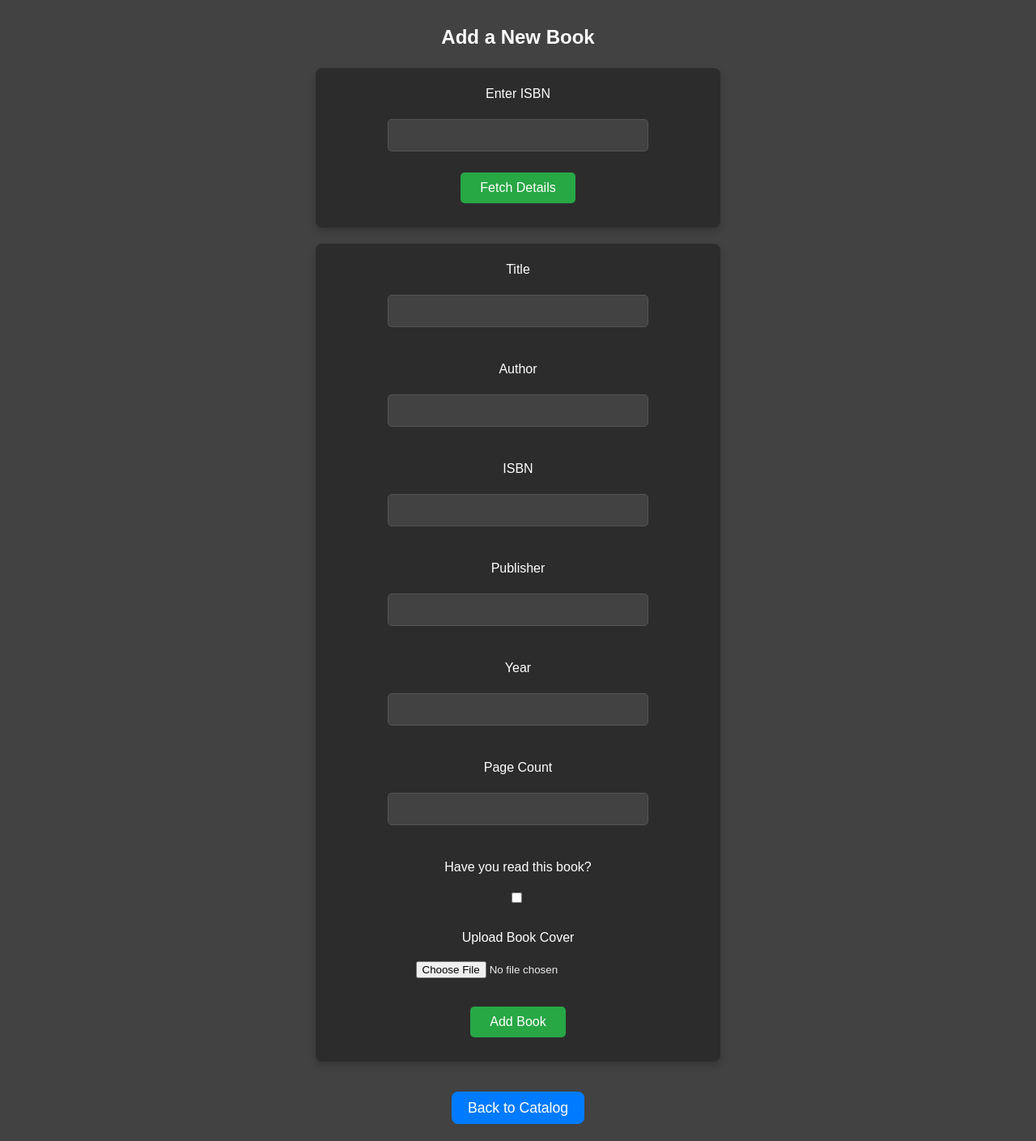
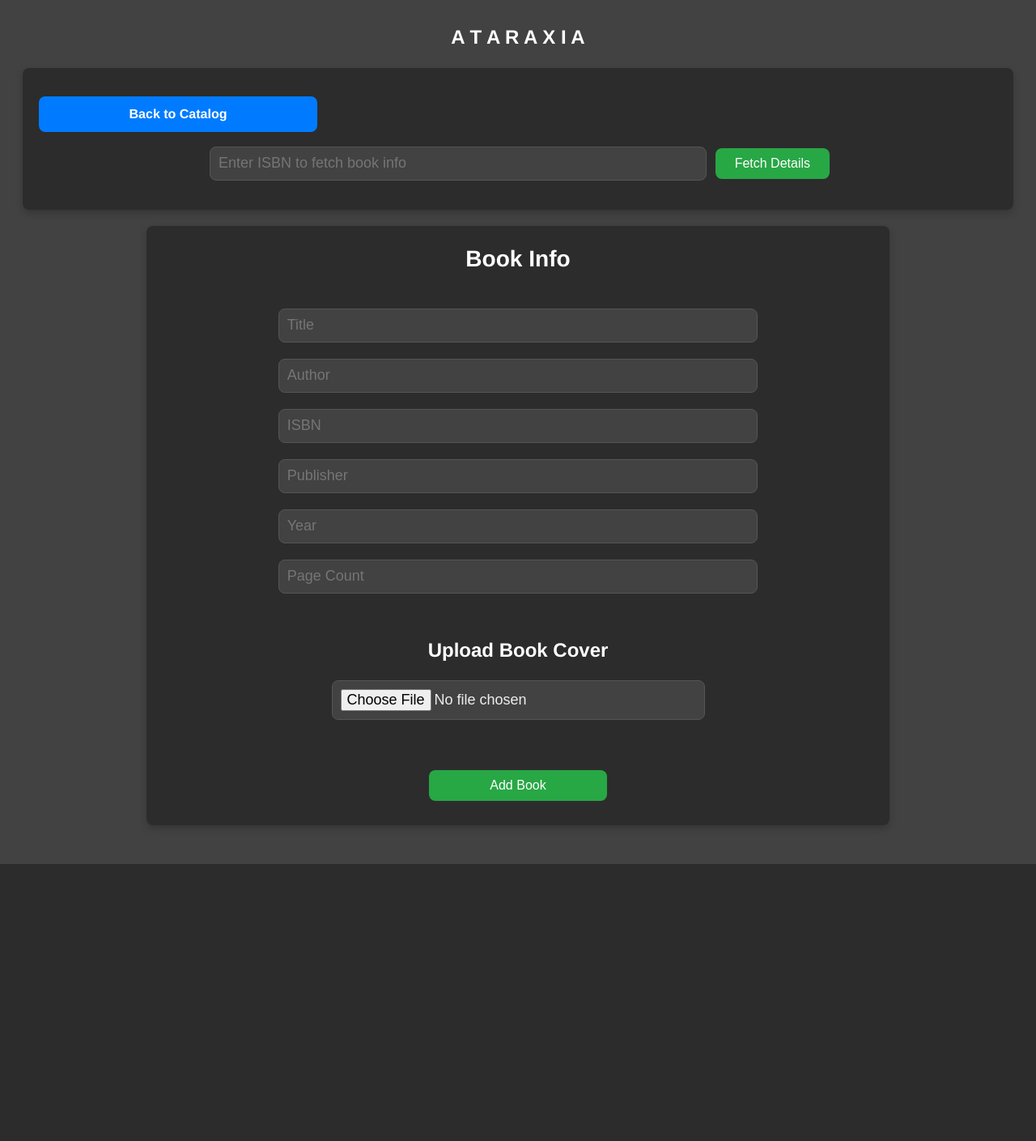
Before and after one commit to philcifone/libaraxia, a Flask app: page /add in a window 1280 px wide. Shown: the whole page at 81% size. After the commit the page ends 1067 px from the top, so only its background shows below. Run offline with Flask 3, Linux system fonts and the light colour scheme.

Commit message:
css tweaks, button layouts, form layouts, etc.

```diff
--- a/static/styles.css
+++ b/static/styles.css
@@ -8,7 +8,7 @@ h1, h2, h3, h4, h5, h6, p, ul, li, dl, dt, dd, blockquote, figure, figcaption, p
 }
 
 body {
-    font-family: Arial, Helvetica, sans-serif;
+    font-family: Helvetica, sans-serif;
     font-size: 16px;
     line-height: 1.5;
     background-color: #424242;
@@ -18,32 +18,40 @@ body {
 
 /* Center the form */
 form {
-    max-width: 500px;
+    max-width: 500px auto;
     margin: 20px auto;
     padding: 20px;
     background-color: #2c2c2c; /* Slightly lighter gray for contrast */
     border-radius: 8px;
     box-shadow: 0 4px 10px rgba(0, 0, 0, 0.2);
-    font-family: Arial, Helvetica, sans-serif;
+    font-family: Helvetica, sans-serif;
     text-align: center;
+    align-items: center;
 }
 
 /* Input Field Styling */
 
 form input[type="text"],
 form input[type="number"],
+form input[type="file"],
 textarea {
-    width: 300px;
-    box-align: center;
+    width: 50%;
+    font-size: 18px;
     padding: 10px;
-    text-align: center;
+    text-align: left;
+    align-items: center;
     margin: 4px;
-    height: 18px;
+    height: 20px;
     border: 1px solid #555;
     background-color: #424242; /* Lighter gray */
     color: #EEEEEE;
-    border-radius: 5px;
+    border-radius: 8px;
     margin-bottom: 16px;
+}
+
+form input[type="file"],
+textarea {
+    height: auto;
 }
 
 /* Button Styling */
@@ -57,10 +65,10 @@ form button {
     padding: 10px 24px; /* Added more padding for space */
     margin: 10px 0; /* Added margin around the button */
     border: none;
-    border-radius: 5px;
+    border-radius: 8px;
     cursor: pointer;
-    display: inline-block;
     transition: background-color 0.3s ease-in-out;
+    align-items: center;
 }
 
 form button:hover {
@@ -79,6 +87,14 @@ form input[type="checkbox"] {
     margin-right: 8px;
 }
 
+/* book info form */
+.book-info-form {
+    width: 75%;
+}
+
+.book-info-form input[type="text"] {
+    width: 65%;
+}
 
 /* Back to Catalog link */
 form a {
@@ -99,7 +115,7 @@ form a:hover {
 /* Desktop Styles */
 
 body {
-    font-family: Arial, sans-serif;
+    font-family: Helvetica, sans-serif;
     font-size: 16px;
     line-height: 1.5;
     background-color: #424242;
@@ -233,19 +249,28 @@ a:hover {
     text-align: center;
 }
 
+.button-group {
+    display: flex;
+    gap: 10px; /* Add spacing between the buttons */
+    margin-bottom: 10px; /* Add spacing below the group */i
+    justify-content: center !important;
+    align-items: center !important;
+}
+
 .add-book-link {
-    width: auto;
-    margin-bottom: 10px;
+    width: 25%; /* Set width to auto for better flexibility */
     text-decoration: none;
     font-size: 16px;
     background-color: #28a745;
     color: white;
-    padding: 10px 24px; /* Added more padding for space */
-    margin: 0px 0; /* Added margin around the button */
+    padding: 10px 24px;
+    margin-bottom: 10px;
     border: none;
-    border-radius: 5px;
+    border-radius: 8px;
     cursor: pointer;
-    display: inline-block;
+    /*display: flex;
+    justify-content: space-evenly; /* Center align text horizontally */
+    align-items: center;
     transition: background-color 0.3s ease-in-out;
 }
 
@@ -345,12 +370,18 @@ a:hover {
 }
 
 .back-to-list-link {
-    font-size: 1.1em;
+    font-size: 16px;
+    width: 25%; /* Set width to auto for better flexibility */
     text-decoration: none;
-    padding: 10px 20px;
+    padding: 10px 24px;
+    margin-bottom: 10px;
     background-color: #007bff;
     color: white;
     border-radius: 8px;
+   display: flex;
+    justify-content: space-evenly; /* Center align text horizontally */
+    align-items: center; /* Center align text vertically */
+    transition: background-color 0.3s ease-in-out;
 }
 
 .back-to-list-link:hover {
--- a/templates/add_book.html
+++ b/templates/add_book.html
@@ -5,46 +5,39 @@
     <link rel="stylesheet" href="{{ url_for('static', filename='styles.css') }}">
 </head>
 <body>
-    <h1>Add a New Book</h1>
+    <h1><a href="/" style="color: white">A T A R A X I A</a><h1>
 
     <!-- ISBN Lookup Form -->
     <form method="POST" enctype="multipart/form-data">
-        <label for="isbn_lookup">Enter ISBN</label>
-        <input type="text" id="isbn_lookup" name="isbn" value="{{ book_details.isbn if book_details }}" required>
+	<div class="back-to-list">
+        <a href="{{ url_for('index') }}" class="back-to-list-link">Back to Catalog</a>
+	</div>
+        <input type="text" id="isbn_lookup" name="isbn" placeholder="Enter ISBN to fetch book info" value="{{ book_details.isbn if book_details }}">
         <button type="submit" name="isbn_lookup">Fetch Details</button>
     </form>
 
     <!-- Add Book Form -->
-    <form method="POST" enctype="multipart/form-data">
-        <label for="title">Title</label>
-	<input type="text" id="title" name="title" value="{{ book_details.title if book_details }}" required><br><br>
+    <form method="POST" enctype="multipart/form-data" class="book-info-form">
+	    <h3>Book Info</h3><br>
+	<input type="text" id="title" name="title" placeholder="Title" value="{{ book_details.title if book_details }}" required><br>
 
-        <label for="author">Author</label>
-	<input type="text" id="author" name="author" value="{{ book_details.author if book_details }}" required><br><br>
+	<input type="text" id="author" name="author" placeholder="Author" value="{{ book_details.author if book_details }}" required><br>
 
-	<label for="isbn">ISBN</label>
-	<input type="text" id="isbn" name="isbn" value="{{ book_details.isbn if book_details }}"><br><br>
+	<input type="text" id="isbn" name="isbn" placeholder="ISBN" value="{{ book_details.isbn if book_details }}"><br>
 
-        <label for="publisher">Publisher</label>
-	<input type="text" id="publisher" name="publisher" value="{{ book_details.publisher if book_details }}"><br><br>
+	<input type="text" id="publisher" name="publisher" placeholder="Publisher" value="{{ book_details.publisher if book_details }}"><br>
 
-        <label for="year">Year</label>
-	<input type="text" id="year" name="year" value="{{ book_details.year if book_details }}"><br><br>
+	<input type="text" id="year" name="year" placeholder="Year" value="{{ book_details.year if book_details }}"><br>
 
-        <label for="page_count">Page Count</label>
-	<input type="text" id="page_count" name="page_count" value="{{ book_details.page_count if book_details }}"><br><br>
+	<input type="text" id="page_count" name="page_count" placeholder="Page Count" value="{{ book_details.page_count if book_details }}"><br><br>
 
-        <label for="read">Have you read this book?</label>
-	<input type="checkbox" id="read" name="read" {% if book_details.read %}checked{% endif %}><br><br>
+     <!--   <label for="read">Have you read this book?</label>
+     <input type="checkbox" id="read" name="read" {% if book_details.read %}checked{% endif %}-->
 
-	<label for="image">Upload Book Cover</label>
+        <label for="image">Upload Book Cover</label>
 	<input type="file" id="image" name="image" accept="image/*"><br><br>
 
-        <button type="submit" name="submit_book">Add Book</button>
+        <button type="submit" name="submit_book" class="add-book-link">Add Book</button>
     </form>
-    <br>
-    <div class="back-to-list">
-        <a href="{{ url_for('index') }}" class="back-to-list-link">Back to Catalog</a>
-    </div>
 </body>
 </html>
```
Also changed, not shown: templates/edit_book.html (+15 -23 lines), templates/index.html (+5 -10 lines), templates/search.html (+14 -13 lines).
